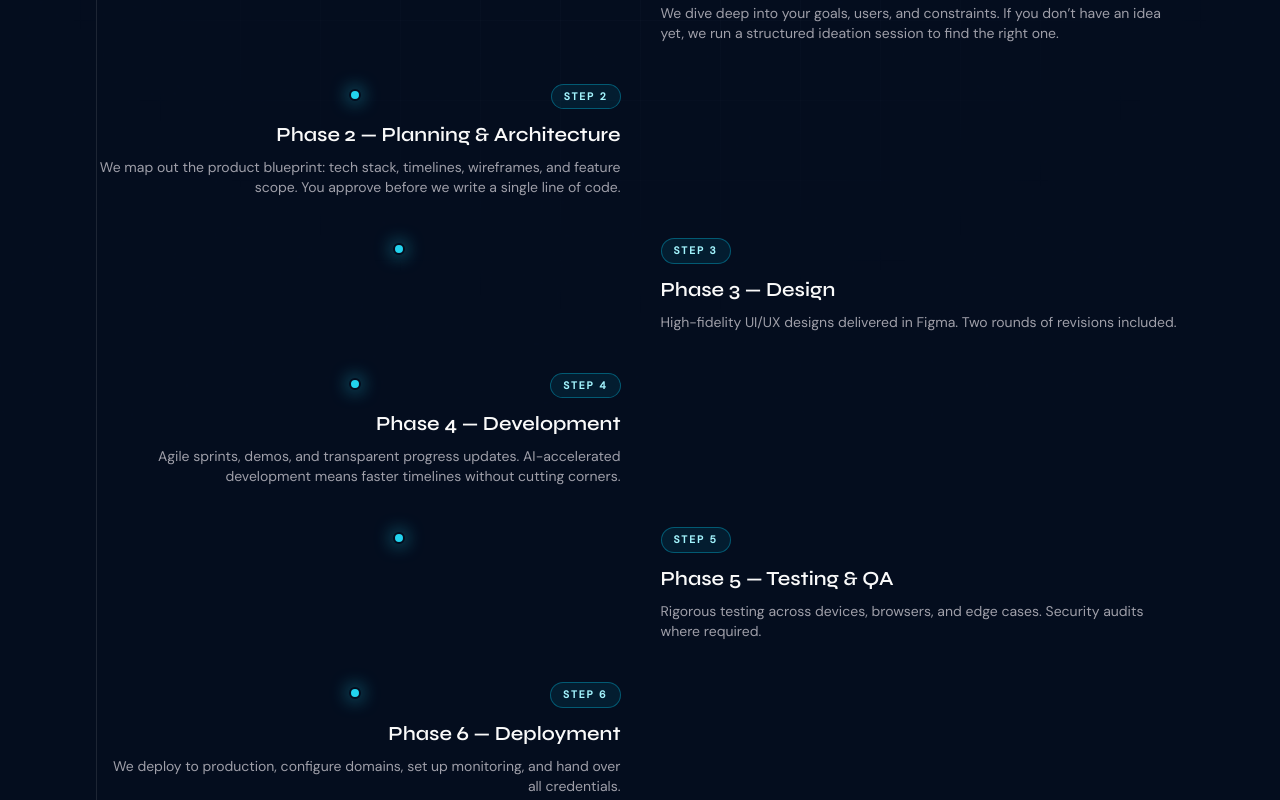
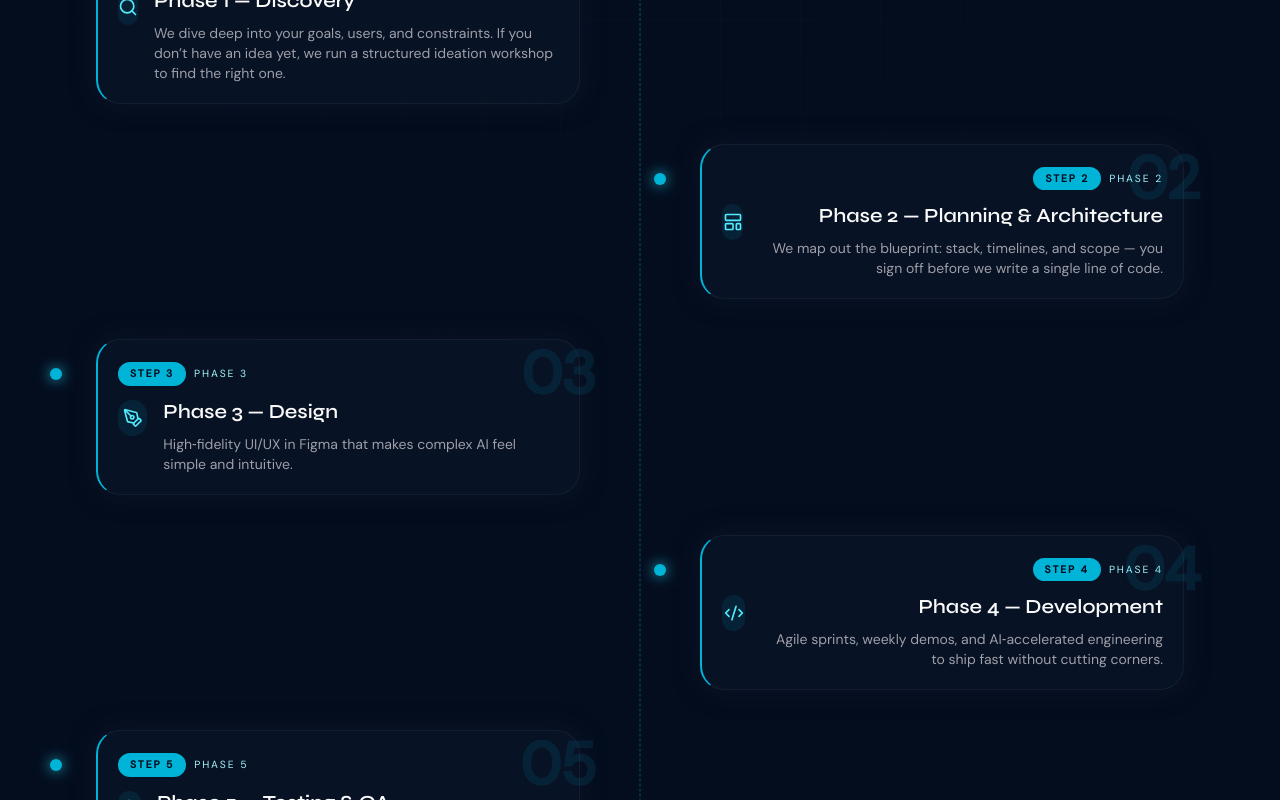
Before and after one commit to aianurion-maker/website, a Next.js app: page /process in a window 1280 px wide. Shown: the part 380-1180 px from the top of the page. Built offline with nearby package versions, Linux system fonts and the light colour scheme.

Commit message:
feat: redesign process timeline with premium cards

```diff
--- a/app/process/page.tsx
+++ b/app/process/page.tsx
@@ -1,34 +1,57 @@
 import FadeInSection from '../../components/FadeInSection';
 import Link from 'next/link';
+import {
+  Search,
+  LayoutTemplate,
+  PenTool,
+  Code2,
+  CheckCircle2,
+  Rocket,
+  HeartHandshake,
+} from 'lucide-react';
 
 const phases = [
   {
     title: 'Phase 1 — Discovery',
-    body: 'We dive deep into your goals, users, and constraints. If you don’t have an idea yet, we run a structured ideation session to find the right one.',
+    body: 'We dive deep into your goals, users, and constraints. If you don’t have an idea yet, we run a structured ideation workshop to find the right one.',
+    step: '01',
+    Icon: Search,
   },
   {
     title: 'Phase 2 — Planning & Architecture',
-    body: 'We map out the product blueprint: tech stack, timelines, wireframes, and feature scope. You approve before we write a single line of code.',
+    body: 'We map out the blueprint: stack, timelines, and scope — you sign off before we write a single line of code.',
+    step: '02',
+    Icon: LayoutTemplate,
   },
   {
     title: 'Phase 3 — Design',
-    body: 'High-fidelity UI/UX designs delivered in Figma. Two rounds of revisions included.',
+    body: 'High‑fidelity UI/UX in Figma that makes complex AI feel simple and intuitive.',
+    step: '03',
+    Icon: PenTool,
   },
   {
     title: 'Phase 4 — Development',
-    body: 'Agile sprints, demos, and transparent progress updates. AI-accelerated development means faster timelines without cutting corners.',
+    body: 'Agile sprints, weekly demos, and AI‑accelerated engineering to ship fast without cutting corners.',
+    step: '04',
+    Icon: Code2,
   },
   {
     title: 'Phase 5 — Testing & QA',
-    body: 'Rigorous testing across devices, browsers, and edge cases. Security audits where required.',
+    body: 'Rigorous testing across scenarios, devices, and edge cases — plus security reviews when needed.',
+    step: '05',
+    Icon: CheckCircle2,
   },
   {
     title: 'Phase 6 — Deployment',
-    body: 'We deploy to production, configure domains, set up monitoring, and hand over all credentials.',
+    body: 'We deploy, wire up domains, observability, and on‑call workflows, then hand over cleanly.',
+    step: '06',
+    Icon: Rocket,
   },
   {
     title: 'Phase 7 — Support & Growth',
-    body: 'Optional retainer for maintenance, feature additions, and scaling.',
+    body: 'Optional retainers for new features, optimisation, and scaling as your product grows.',
+    step: '07',
+    Icon: HeartHandshake,
   },
 ];
 
@@ -50,36 +73,59 @@ export default function ProcessPage() {
       </FadeInSection>
 
       <section className="mt-12">
-        <div className="relative border-l border-white/10 pl-6 md:pl-0">
-          <div className="hidden h-full w-px bg-gradient-to-b from-cyan-500/70 via-cyan-500/10 to-transparent md:block md:ml-[50%]" />
+        <div className="relative pl-6 md:pl-0">
+          {/* Vertical dashed connector line */}
+          <div className="pointer-events-none absolute left-3 top-0 h-full border-l border-dashed border-cyan-500/40 md:left-1/2 md:-translate-x-1/2" />
+
           <div className="space-y-8 md:space-y-10">
             {phases.map((phase, index) => {
               const isLeft = index % 2 === 0;
+              const Icon = phase.Icon;
+
               return (
                 <FadeInSection key={phase.title} delay={0.05 * index}>
-                  <div className="relative md:grid md:grid-cols-2 md:items-start md:gap-10">
+                  <div className="relative md:grid md:grid-cols-2 md:gap-10">
                     <div
-                      className={`hidden md:block ${
-                        isLeft ? 'order-1' : 'order-2'
-                      }`}
-                    />
-                    <div
-                      className={`relative md:col-span-1 ${
-                        isLeft ? 'md:order-2 md:text-left' : 'md:order-1 md:text-right'
+                      className={`md:col-span-1 ${
+                        isLeft ? 'md:col-start-1' : 'md:col-start-2 md:text-right'
                       }`}
                     >
                       <div
-                        className={`absolute -left-9 top-1.5 hidden h-3 w-3 rounded-full border-2 border-navy-950 bg-cyan-400 shadow-[0_0_18px_rgba(34,211,238,0.8)] md:block ${
-                          isLeft ? 'md:-left-[calc(50%+0.38rem)]' : 'md:left-[calc(50%-0.62rem)]'
-                        }`}
-                      />
-                      <div className="inline-block rounded-full border border-cyan-500/40 bg-cyan-500/10 px-3 py-1 text-[0.65rem] font-semibold uppercase tracking-[0.18em] text-cyan-200">
-                        {`Step ${index + 1}`}
+                        className={`relative ml-5 rounded-3xl border border-white/5 bg-navy-900/60 px-5 py-5 shadow-[0_0_24px_rgba(15,23,42,0.8)] transition hover:border-cyan-500/60 hover:bg-navy-800/60 md:ml-0 ${
+                          isLeft ? 'md:mr-10' : 'md:ml-10'
+                        } border-l-2 border-l-cyan-500`}
+                      >
+                        {/* Connector dot */}
+                        <div
+                          className={`absolute -left-7 top-7 flex h-3 w-3 items-center justify-center rounded-full bg-cyan-500 shadow-[0_0_14px_rgba(34,211,238,0.9)] md:-left-12 md:top-7 md:${isLeft ? '' : 'left-auto right-full'}`}
+                        />
+
+                        {/* Faded big step number */}
+                        <div className="pointer-events-none absolute -right-1 top-1 text-5xl font-semibold tracking-tight text-cyan-500/10 md:-right-4 md:text-6xl">
+                          {phase.step}
+                        </div>
+
+                        <div className="inline-flex items-center gap-2">
+                          <span className="rounded-full bg-cyan-500 px-3 py-1 text-[0.65rem] font-semibold uppercase tracking-[0.18em] text-navy-950">
+                            {`Step ${index + 1}`}
+                          </span>
+                          <span className="hidden text-[0.65rem] uppercase tracking-[0.18em] text-cyan-200 md:inline">
+                            {phase.title.split('—')[0].trim()}
+                          </span>
+                        </div>
+
+                        <div className="mt-3 flex items-start gap-3 md:gap-4">
+                          <div className="mt-0.5 flex h-9 w-9 items-center justify-center rounded-2xl bg-cyan-500/10 text-cyan-300">
+                            <Icon className="h-5 w-5" />
+                          </div>
+                          <div className={`space-y-2 ${isLeft ? 'text-left' : 'md:text-right text-left'}`}>
+                            <h2 className="font-display text-lg font-semibold text-zinc-50 md:text-xl">
+                              {phase.title}
+                            </h2>
+                            <p className="text-sm text-zinc-400">{phase.body}</p>
+                          </div>
+                        </div>
                       </div>
-                      <h2 className="mt-3 font-display text-lg font-semibold text-zinc-50 md:text-xl">
-                        {phase.title}
-                      </h2>
-                      <p className="mt-2 text-sm text-zinc-400">{phase.body}</p>
                     </div>
                   </div>
                 </FadeInSection>
```
